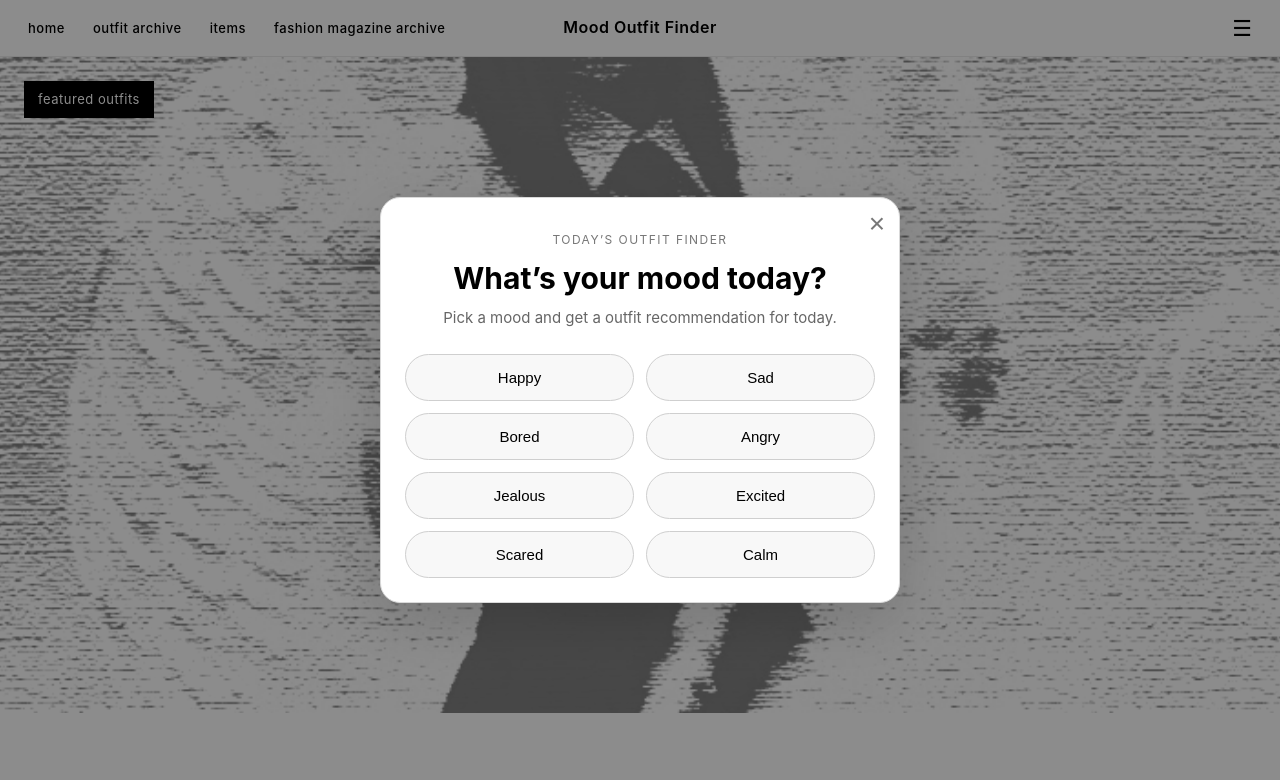
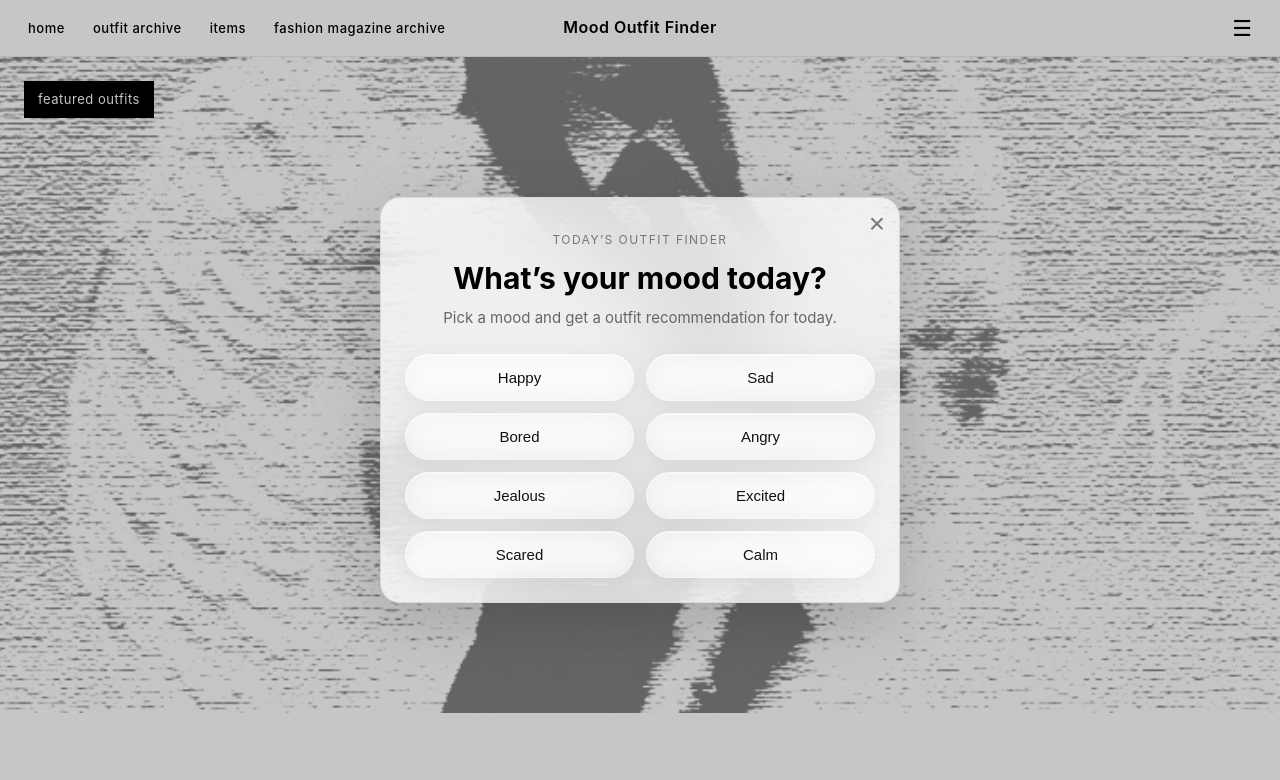
Before and after one commit to seohyun08277-cloud/seohyun08277-cloud.github.io, a plain HTML site: page index.html in a window 1280 px wide. Shown: the top 780 px of the page. Drawn offline with Linux system fonts and the light colour scheme.

Commit message:
Change hover colour and add blur

```diff
--- a/css.css
+++ b/css.css
@@ -1373,7 +1373,7 @@ body.fade-out {
 .mood-modal {
   position: fixed;
   inset: 0;
-  background: rgba(0, 0, 0, 0.45);
+  background: rgba(0, 0, 0, 0.225);
   display: flex;
   justify-content: center;
   align-items: center;
@@ -1389,7 +1389,9 @@ body.fade-out {
   position: relative;
   width: 100%;
   max-width: 520px;
-  background: #fff;
+  background: rgba(255, 255, 255, 0.758);
+  backdrop-filter: blur(40px);
+  -webkit-backdrop-filter: blur(20px);
   border: 1px solid #d9d9d9;
   border-radius: 20px;
   padding: 32px 24px 24px;
@@ -1424,19 +1426,78 @@ body.fade-out {
 }
 
 .mood-btn {
+  width: 100%;
   padding: 14px 16px;
   border: 1px solid #cfcfcf;
-  background: #f8f8f8;
+  background: rgba(255, 255, 255, 0.25);
+  backdrop-filter: blur(14px);
+  -webkit-backdrop-filter: blur(14px);
+  border: 1px solid rgba(255, 255, 255, 0.4);
   border-radius: 999px;
+  color: #111;
   font-size: 15px;
+  font-weight: 500;
   cursor: pointer;
+  box-shadow:
+    0 4px 20px rgba(0,0,0,0.05),
+    inset 0 1px 0 rgba(255,255,255,0.6);
   transition: all 0.2s ease;
 }
 
 .mood-btn:hover {
-  background: #ffd000;
+  /* background: #ffd000;
+  color: #ffffff; */
+  transform: translateY(-3px) scale(1.02);
+  background: rgba(255, 255, 255, 0.35);
+  box-shadow:
+    0 10px 30px rgba(0,0,0,0.08),
+    inset 0 1px 0 rgba(255,255,255,0.8);
+}
+
+.mood-btn.happy:hover {
+  background: rgb(255, 213, 0);
   color: #ffffff;
-  border-color: #000000;
+}
+/* Sad */
+.mood-btn.sad:hover {
+  background: rgb(0, 72, 255);
+  color: #ffffff;
+}
+
+/* Bored */
+.mood-btn.bored:hover {
+  background: rgb(170, 170, 170);
+  color: #ffffff;
+}
+
+/* Angry */
+.mood-btn.angry:hover {
+  background: rgb(255, 0, 0);
+  color: #ffffff;
+}
+
+/* Jealous */
+.mood-btn.jealous:hover {
+  background: rgb(102, 0, 255);
+  color: #ffffff;
+}
+
+/* Excited */
+.mood-btn.excited:hover {
+  background: rgb(255, 128, 0);
+  color: #ffffff;
+}
+
+/* Scared */
+.mood-btn.scared:hover {
+  background: rgb(242, 0, 255);
+  color: #ffffff;
+}
+
+/* Calm */
+.mood-btn.calm:hover {
+  background: rgb(24, 236, 0);
+  color: #ffffff;
 }
 
 .mood-close {
--- a/index.html
+++ b/index.html
@@ -267,14 +267,14 @@
     <p class="mood-subtext">Pick a mood and get a outfit recommendation for today.</p>
 
     <div class="mood-options">
-      <button class="mood-btn" data-mood="cute">Happy</button>
-      <button class="mood-btn" data-mood="casual">Sad</button>
-      <button class="mood-btn" data-mood="chic">Bored</button>
-      <button class="mood-btn" data-mood="sporty">Angry</button>
-      <button class="mood-btn" data-mood="romantic">Jealous</button>
-      <button class="mood-btn" data-mood="street">Excited</button>
-      <button class="mood-btn" data-mood="romantic">Scared</button>
-      <button class="mood-btn" data-mood="street">Calm</button>
+      <button class="mood-btn happy" data-mood="Happy">Happy</button>
+      <button class="mood-btn sad" data-mood="Sad">Sad</button>
+      <button class="mood-btn bored" data-mood="Bored">Bored</button>
+      <button class="mood-btn angry" data-mood="Angry">Angry</button>
+      <button class="mood-btn jealous" data-mood="Jealous">Jealous</button>
+      <button class="mood-btn excited" data-mood="Excited">Excited</button>
+      <button class="mood-btn scared" data-mood="Scared">Scared</button>
+      <button class="mood-btn calm" data-mood="Calm">Calm</button>
     </div>
   </div>
 </div>
@@ -303,7 +303,7 @@
           <div class="footer-navbar-col">
             <h5>Support</h5>
             <ul>
-              <li><a href="q & a.html">FAQ</a></li>
+              <li><a href="q & a.html">Q&A</a></li>
               <li><a href="support.html">Support</a></li>
             </ul>
           </div>
@@ -359,35 +359,45 @@
 
 <script>
   const outfitRecommendations = {
-    cute: [
+    Happy: [
       "../outfit/outfit1.html",
-      "../outfitoutfit4.html",
-      "../outfitoutfit7.html"
+      "../outfit/outfit4.html",
+      "../outfit/outfit7.html"
     ],
-    casual: [
+    Sad: [
       "../outfit/outfit2.html",
       "../outfit/outfit5.html",
       "../outfit/outfit8.html"
     ],
-    chic: [
+    Bored: [
       "../outfit/outfit3.html",
       "../outfit/outfit15.html",
       "../outfit/outfit6.html"
     ],
-    sporty: [
+    Angry: [
       "../outfit/outfit9.html",
       "../outfit/outfit16.html",
       "../outfit/outfit10.html"
     ],
-    romantic: [
+    Jealous: [
       "../outfit/outfit11.html",
       "../outfit/outfit17.html",
       "../outfit/outfit12.html"
     ],
-    street: [
+    Excited: [
       "../outfit/outfit13.html",
       "../outfit/outfit14.html",
       "../outfit/outfit18.html"
+    ],
+    Scared: [
+      "../outfit/outfit8.html",
+      "../outfit/outfit1.html",
+      "../outfit/outfit3.html"
+    ],
+    Calm: [
+      "../outfit/outfit7.html",
+      "../outfit/outfit15.html",
+      "../outfit/outfit10.html"
     ]
   };
 
```
Also changed, not shown: site.js (line endings or trailing spaces).
